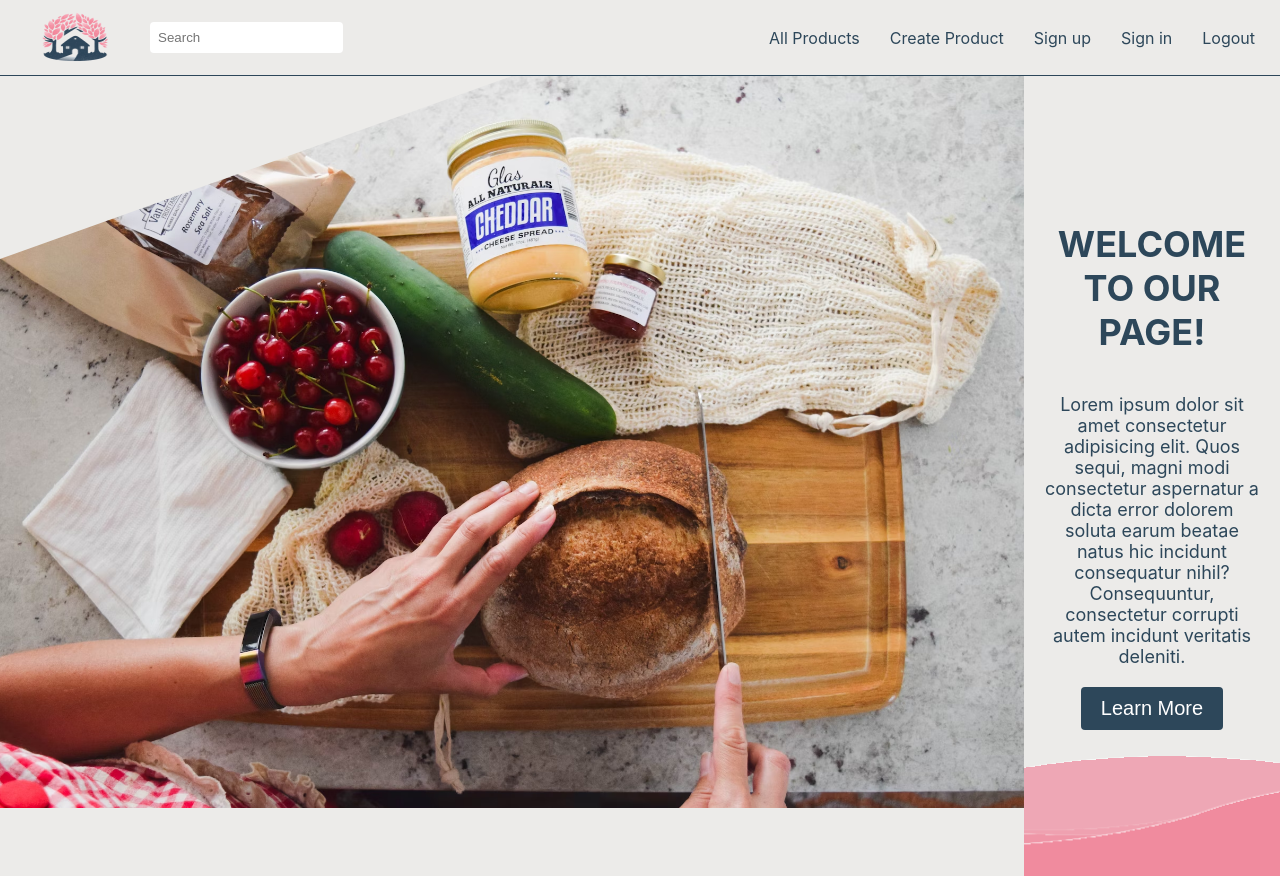
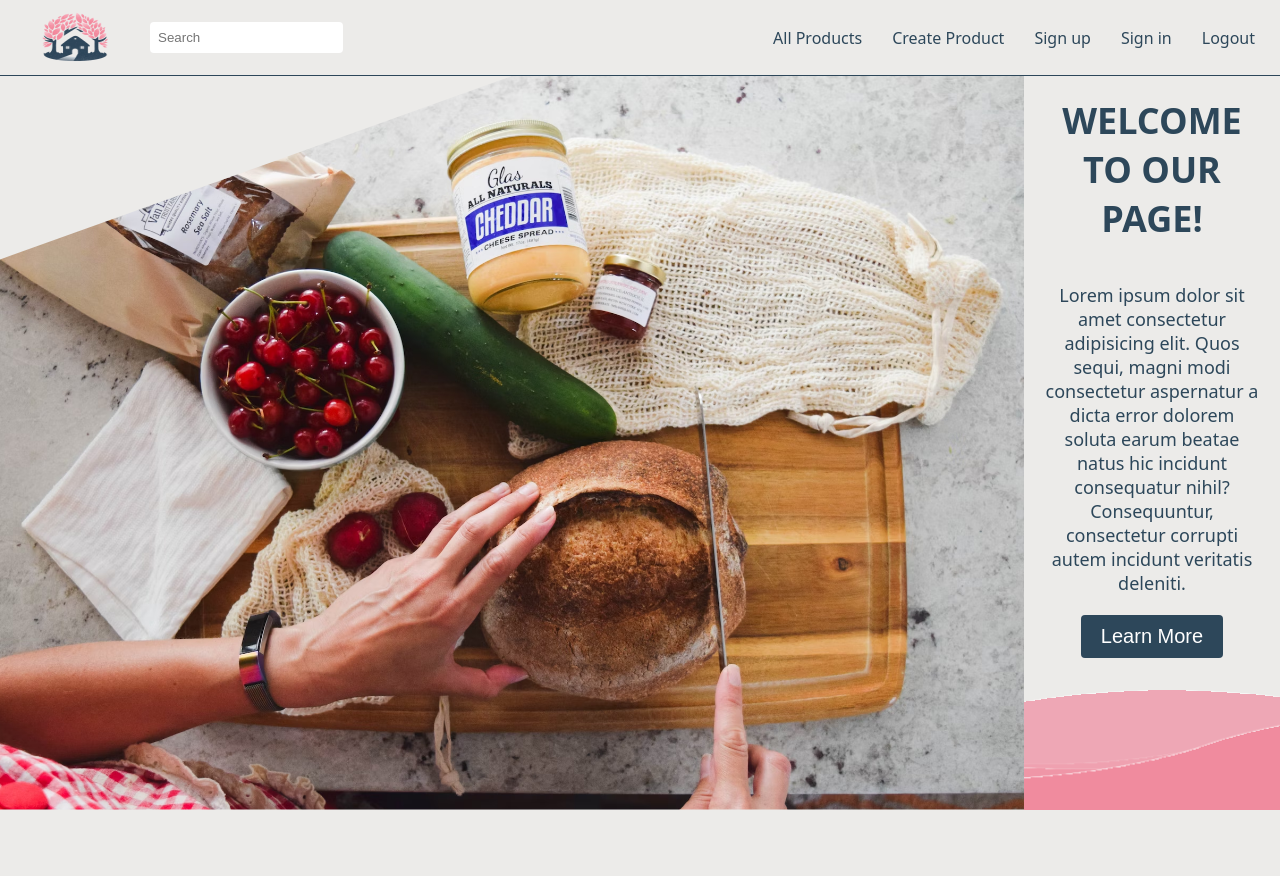
Before and after one commit to didoslavov/rButler, a React (Vite) app in the folder React JS/React Final Project/rButler/: page / in a window 1280 px wide. After the commit the page ends 810 px from the top, so only its background shows below. Built offline with nearby package versions, Linux system fonts and the light colour scheme.

Commit message:
fixed overflow on landing page

```diff
--- a/React JS/React Final Project/rButler/src/App.css
+++ b/React JS/React Final Project/rButler/src/App.css
@@ -8,6 +8,20 @@
     --dark-blue: #2d475a;
 }
 
+html {
+    box-sizing: border-box;
+}
+
+*,
+*::before,
+*::after {
+    box-sizing: inherit;
+    margin: 0;
+    padding: 0;
+}
+
 body {
     background-color: var(--light-grey);
+    font-family: system-ui, -apple-system, BlinkMacSystemFont, 'Segoe UI', Roboto, Oxygen, Ubuntu, Cantarell, 'Open Sans',
+        'Helvetica Neue', sans-serif;
 }
--- a/React JS/React Final Project/rButler/src/components/Home/Home.css
+++ b/React JS/React Final Project/rButler/src/components/Home/Home.css
@@ -1,14 +1,14 @@
 .landing-container {
     display: flex;
     align-items: stretch;
-    height: 91.5vh;
+    height: 91.7vh;
 }
 
 .landing-content {
     flex: 1;
     display: flex;
     flex-direction: column;
-    justify-content: center;
+    justify-content: flex-start;
     align-items: center;
     text-align: center;
     padding: 20px;
@@ -17,7 +17,7 @@
 
     position: relative;
     width: 100%;
-    height: 100vh;
+    height: 91.7vh;
     background: var(--light-grey);
     overflow: hidden;
 }
--- a/React JS/React Final Project/rButler/src/components/Navbar/Navbar.css
+++ b/React JS/React Final Project/rButler/src/components/Navbar/Navbar.css
@@ -1,20 +1,3 @@
-html {
-    box-sizing: border-box;
-}
-
-*,
-*::before,
-*::after {
-    box-sizing: inherit;
-    margin: 0;
-    padding: 0;
-}
-
-body {
-    font-family: -apple-system, BlinkMacSystemFont, 'Segoe UI', Roboto, Oxygen, Ubuntu, Cantarell, 'Open Sans', 'Helvetica Neue',
-        sans-serif;
-}
-
 nav {
     width: 100%;
     background-color: var(--light-grey);
```
